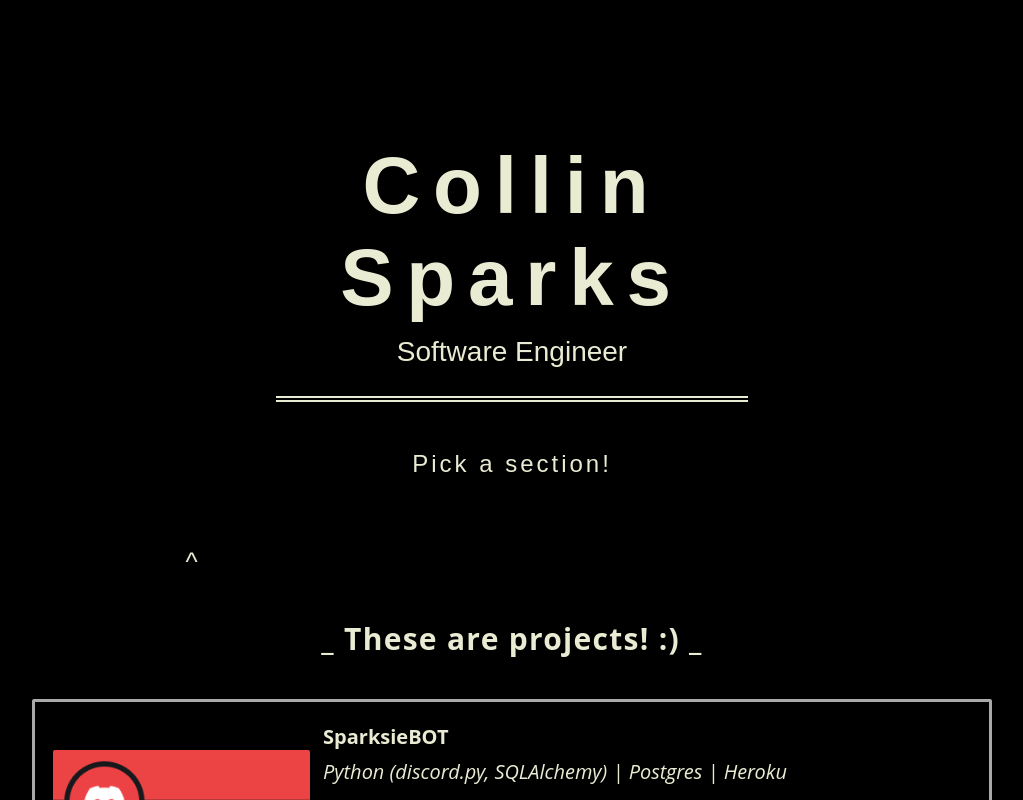
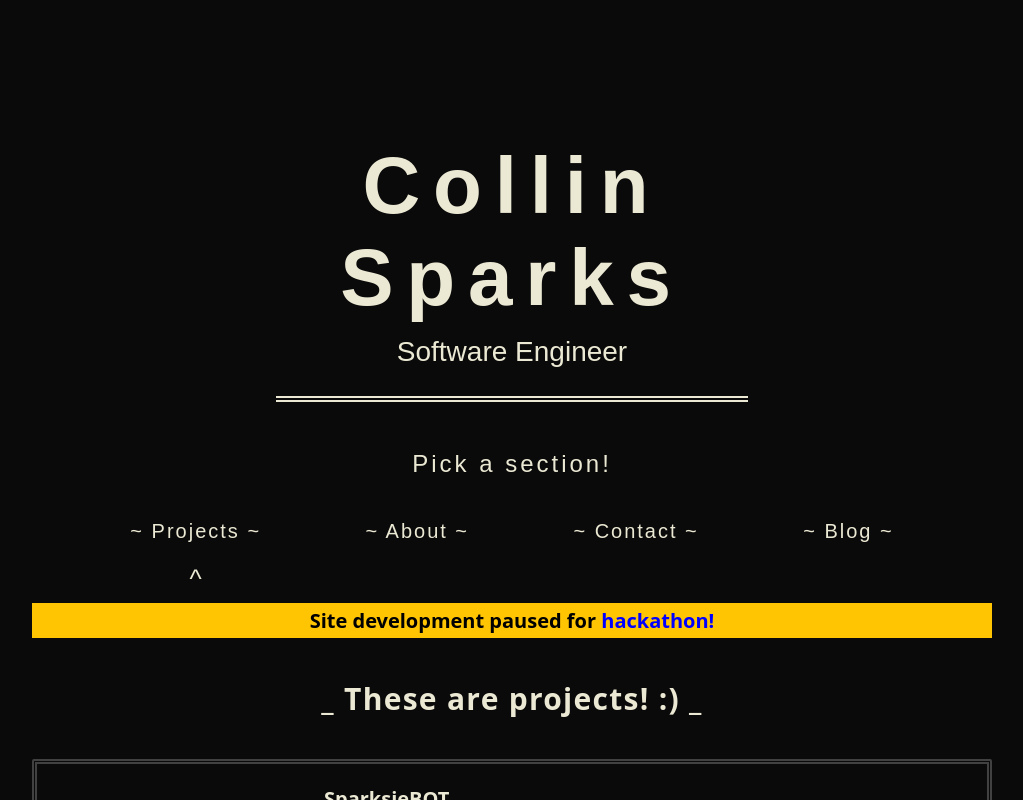
Before and after one commit to spark-c/spark-c.github.io, a React (Create React App) app in the folder app/: page / in a window 1280 px wide. Shown: the top 800 px of the page, without its empty margins (128-1151 px from the left). Built offline with nearby package versions, Linux system fonts and the light colour scheme.

Commit message:
added Construction banner and lots of styling polish

```diff
--- a/app/src/components/App.js
+++ b/app/src/components/App.js
@@ -9,6 +9,7 @@ import Projects from './Projects';
 import About from './About';
 import Contact from './Contact';
 import Blog from './Blog';
+import Construction from './Construction';
 
 
 const App = () => {
@@ -56,6 +57,7 @@ const App = () => {
                     onSectionSelect={handleSectionSelect}
                     selected={selected} />
             }
+            <Construction />
 
             {isLargeScreen || drawHeader === true? renderedSection:undefined}
             {/* if on mobile and using Nameblock, DON'T draw a section! */}
--- /dev/null
+++ b/app/src/components/Construction.js
@@ -0,0 +1,19 @@
+import React from 'react';
+
+
+const Construction = () => {
+
+    return (
+        <div className="construction">
+            <div className="construction-text">
+                Site development paused for
+                    <a
+                        href="https://townhall.hashnode.com/auth0-hackathon">
+                        &nbsp;hackathon!
+                    </a>
+            </div>
+        </div>
+    );
+};
+
+export default Construction;
--- a/app/src/components/stylesheet.css
+++ b/app/src/components/stylesheet.css
@@ -1,11 +1,13 @@
 /* Mobile */
 :root {
     --main-background-color: black;
-    --main-font-color: #eaebd3;
+    --main-background-color: rgb(10, 10, 10);
+    --main-font-color: #ebe8d3;
+    --outline-color: rgb(65, 65, 65);
 }
 
 html {
-    font-size: 15px;
+    font-size: 16px;
     scroll-behavior: smooth;
 }
 
@@ -21,6 +23,19 @@ footer {
     display: none;
     margin-bottom: 3vh;
 }
+
+.construction *{
+    background-color: rgb(255, 196, 2);
+    color: black;
+    font-weight: 700;
+    padding: .2em 0;
+    text-align: center;
+}
+
+.construction a {
+    color: blue
+}
+
 
 .hidden {
     display: none;
@@ -65,7 +80,7 @@ a {
     flex-direction: column;
     justify-content: center;
     align-items: center;
-    background-color: black;
+    /* background-color: black; */
     font-size: 2em;
     /* font-family: 'Courier New', Courier, monospace; */
     font-family: 'Raleway', sans-serif;
@@ -121,8 +136,9 @@ a {
     letter-spacing: 3px;
 }
 
-.section-button-container {
-    font-size: 1rem;
+.section-button-container label{
+    font-size: 1.1rem;
+    color: var(--main-font-color);
 }
 
 .nameblock .section-buttons {
@@ -132,11 +148,14 @@ a {
     justify-content: space-evenly;
     align-items: center;
     width: 100%;
-    /* border: 2px solid green; */
 }
 
 .nameblock button {
     margin-bottom: 1em;
+}
+
+.nameblock .section-buttons label {
+    font-size: 1em;
 }
 
 /* Header */
@@ -175,12 +194,6 @@ a {
     width: 100%;
 }
 
-/* section {
-    height: 100vh;
-    width: 70vw;
-    padding: 8vh 0px 0px 15vw;
-} */
-
 button {
     border:none;
     background-color: transparent;
@@ -218,8 +231,10 @@ button {
     align-content: center;
     margin-bottom: 3vh;
     padding: 5px;
-    border: 3px solid darkgray;
+    /* border: 3px solid rgb(65, 65, 65); */
+    border: 3px double var(--outline-color);
     border-radius: 2px;
+    background-color: var(--main-background-color);
 
 }
 
@@ -297,7 +312,7 @@ button {
     display: flex;
     justify-content: space-evenly;
     padding: 3vh;
-    border: 1px solid var(--main-font-color);
+    border: 1px solid var(--outline-color);
     margin-bottom: 1em;
 }
 
@@ -376,6 +391,8 @@ button {
     border: none;
     font-size: 1.1em;
     height: 1.5em;
+    background-color: rgb(29, 29, 29);
+    color: var(--main-font-color);
 }
 
 .name-input, .email-input {
@@ -395,8 +412,22 @@ button {
     width: 60%;
     height: 2.5em;
     align-self: center;
+    margin-bottom: 10vh;
+    background-color: var(--main-background-color);
+    border: 2px solid var(--outline-color);
+    color: var(--main-font-color);
+    border-radius: 5px;
     font-size: 1rem;
-    margin-bottom: 10vh;
+}
+
+#contact-submit:hover {
+    background-color: var(--outline-color);
+    border: 2px solid var(--main-background-color);
+}
+
+#contact-submit:active {
+    background-color: var(--outline-color);
+    border: 2px solid var(--main-background-color);
 }
 
 .red {
@@ -433,6 +464,10 @@ h1 a {
 
 /* MEDIUM */
 @media (min-width: 515px) {
+    html {
+        font-size: 18px;
+    }
+
     .content {
         font-family: 'Open Sans', sans-serif;
         min-width: 50vw;
@@ -443,6 +478,10 @@ h1 a {
     .selected-marker {
         font-size: 1.3rem;
         display: flex;
+    }
+
+    .construction {
+        margin-top: 1vh;
     }
 
     /* Nameblock */
@@ -473,7 +512,7 @@ h1 a {
     /* Header */
     .header {
         display: grid;
-        grid-template-columns: 5vw 1.5fr 1fr 1fr 10vw;
+        grid-template-columns: 5vw 1.2fr 1fr 1fr 5vw;
     }
 
     .header > .name {
@@ -485,9 +524,13 @@ h1 a {
     .header > .section-nav {
         grid-column: 3 / 5;
         display: flex;
-        align-items: center;
+        align-items: space-between;
         padding-top: 6%;
         padding-left: 2vw;
+    }
+
+    .header * label {
+        font-size: .9rem;
     }
 
     button {
@@ -495,7 +538,7 @@ h1 a {
     }
 
     button > label {
-        letter-spacing: .2rem;
+        letter-spacing: .1rem;
     }
 
     button:hover {
@@ -542,9 +585,9 @@ h1 a {
         cursor: pointer;
     }
 
-    .card:hover {
-        border: 3px solid lightgray;
-    }
+    /* .card:hover {
+        border: 5px double rgb(51, 51, 51);
+    } */
 
     /* Contact */
     .short-fields {
@@ -565,6 +608,10 @@ h1 a {
     #contact-submit {
         max-width: 200px;
         font-size: .8rem;
+    }
+
+    #contact-submit:active {
+        border: 2px solid var(--main-font-color);
     }
 }
 
@@ -589,7 +636,7 @@ h1 a {
     flex-direction: column;
     margin-bottom: 3vh;
     padding: 5px;
-    border: 3px solid darkgray;
+    border: 5px double var(--outline-color);
     border-radius: 2px;
 }
 
```
